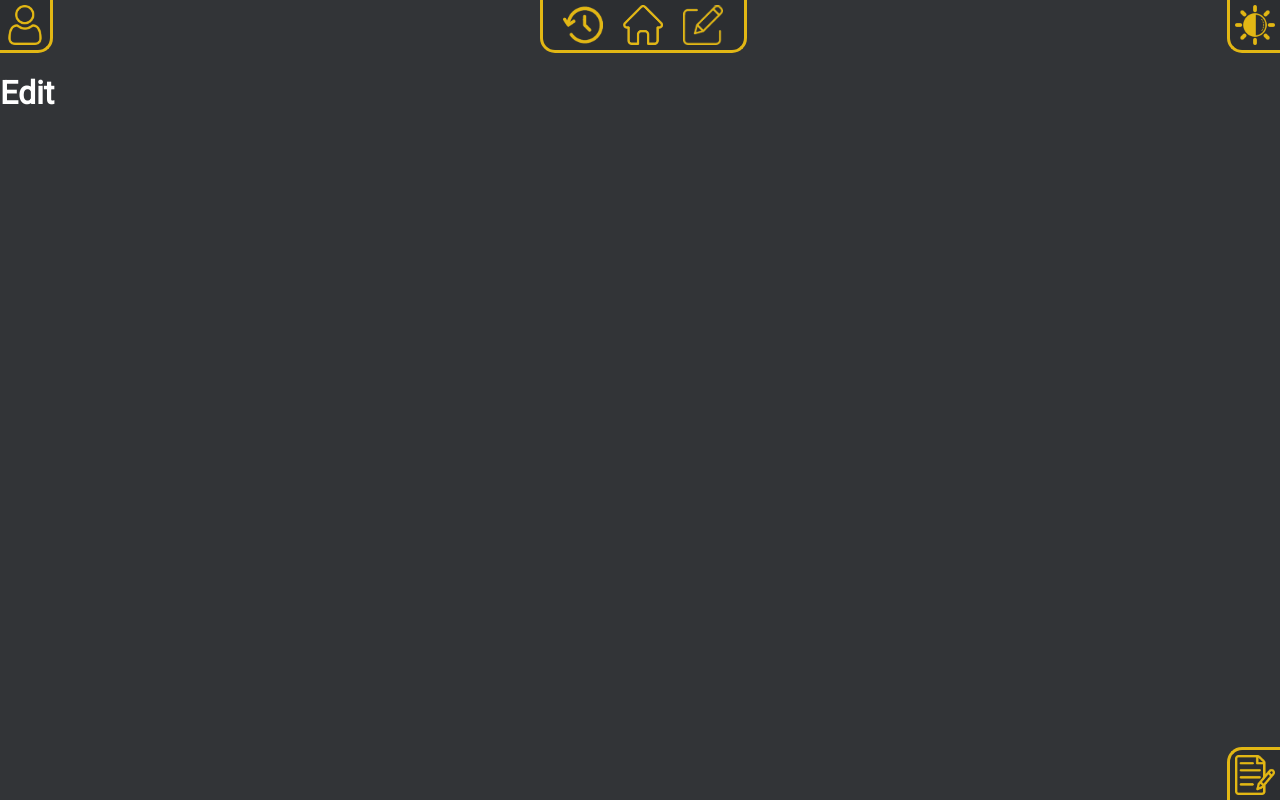
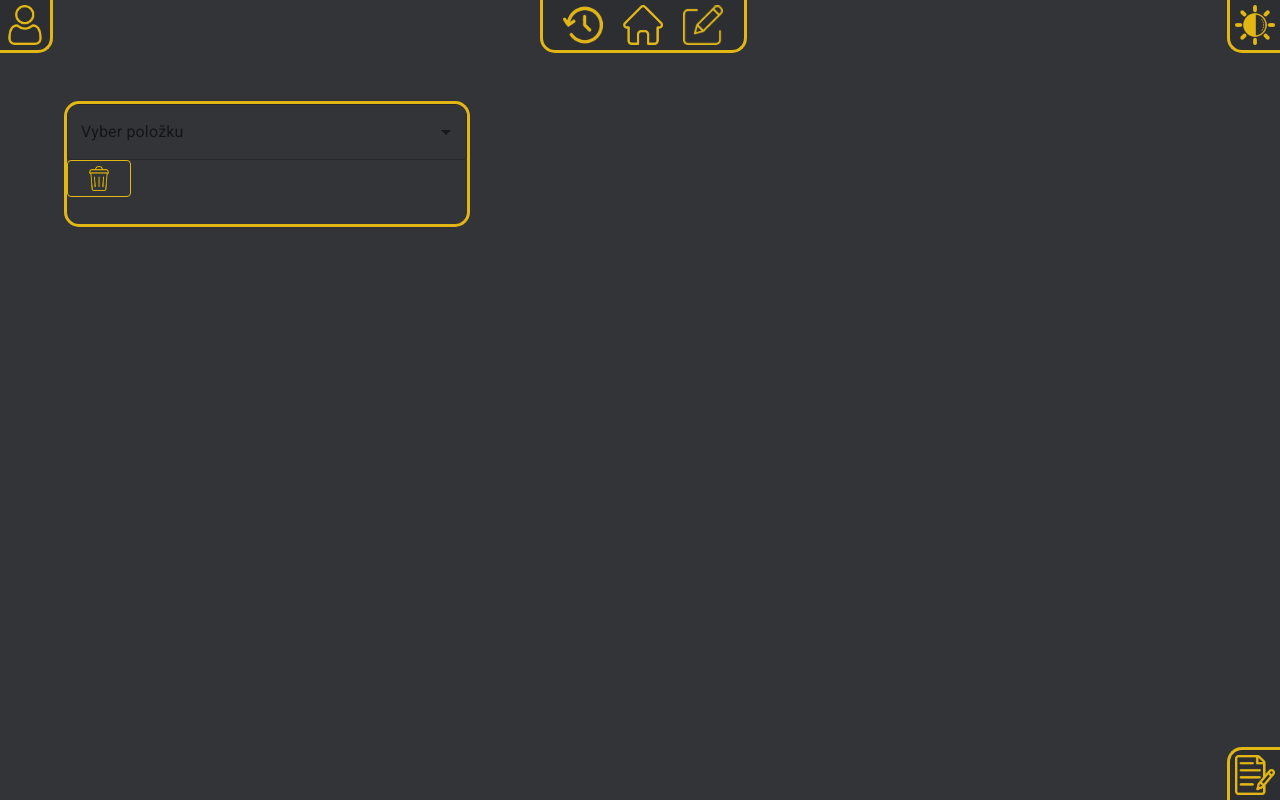
Before and after one commit to OndrejVselko/to-do-list, a React (Vite) app in the folder app/: page /edit in a window 1280 px wide. Built offline with nearby package versions, Linux system fonts and the light colour scheme.

Commit message:
Ready for connecting remove componenst

```diff
--- a/app/public/data.json
+++ b/app/public/data.json
@@ -259,5 +259,16 @@
         "state": 0,
         "project_id": 16,
         "comment": "Nějaká superzajímavá poznámka."
+    },
+    {
+        "id": 24,
+        "type": "task",
+        "name": "Udělat úkol",
+        "date": "2025-04-18T15:53:02.000Z",
+        "category": "Škola",
+        "priority": false,
+        "state": 0,
+        "project_id": null,
+        "comment": "Nějaká superzajímavá poznámka."
     }
 ]
--- a/app/src/App.css
+++ b/app/src/App.css
@@ -135,3 +135,13 @@ body{
   padding-left: 16px;
 
 }
+
+#remove_button{
+  border-color: var(--yellow);
+  color: var(--yellow);
+}
+
+#remove_button img{
+  height: 25px;
+  width: auto;
+}
--- a/app/src/components/Edit.jsx
+++ b/app/src/components/Edit.jsx
@@ -1,5 +1,26 @@
+import RemoveTask from "./RemoveTask.jsx";
+import {useEffect, useState} from "react";
+import * as React from "react";
+
 export default function Edit(){
+    //loading data for editing page
+    const [data, setData] = useState(null);
+    useEffect(() => {
+        fetch('/data.json')
+            .then(response => {
+                return response.json();
+            })
+            .then(data => {
+                setData(data);
+            })
+            .catch(error => console.error('Error fetching data:', error));
+    }, []);
+    if (!data) {
+        return <div>Loading...</div>;
+    }
+
+
     return(
-        <h1>Edit</h1>
+        <RemoveTask data={data}/>
     );
 }
--- /dev/null
+++ b/app/src/components/RemoveButton.jsx
@@ -0,0 +1,13 @@
+import * as React from 'react';
+import Button from '@mui/material/Button';
+
+export default function OutlinedButtons() {
+    return (
+        <Button id="remove_button" variant="outlined"
+                onClick={() => {
+                    alert('clicked');
+                }}
+
+        ><img src="src/icons/trash.png" alt="remove_task"/></Button>
+    );
+}
--- /dev/null
+++ b/app/src/components/RemoveComboBox.jsx
@@ -0,0 +1,53 @@
+import React, { useMemo } from 'react';
+import Autocomplete from '@mui/material/Autocomplete';
+import TextField from '@mui/material/TextField';
+
+export default function CustomOrderComboBox({ data }) {
+    // Vytvoření mapy projektů podle jejich id
+    const projectMap = useMemo(() => {
+        const projects = data.filter(item => item.type === 'project');
+        return projects.reduce((map, project) => {
+            map[project.id] = project.name;  // Mapujeme id projektu na jeho name
+            return map;
+        }, {});
+    }, [data]);
+
+    const orderedOptions = useMemo(() => {
+        const tasks = data.filter(item => item.type === 'task'); // Běžné úkoly
+        const projects = data.filter(item => item.type === 'project'); // Projekty
+        const subtasks = data.filter(item => item.type === 'subtask'); // Subtasky
+
+        // Seskupení subtasků podle project_id
+        const groupedSubtasks = subtasks.reduce((groups, subtask) => {
+            const groupKey = subtask.project_id || 'no_project';  // Pokud nemá project_id, bude v "no_project"
+            if (!groups[groupKey]) groups[groupKey] = [];
+            groups[groupKey].push(subtask);
+            return groups;
+        }, {});
+
+        // Kombinace všech úkolů (tasks, projekty, subtasky)
+        return [
+            ...tasks,
+            ...projects,
+            ...Object.values(groupedSubtasks).flat()
+        ];
+    }, [data]);
+
+    return (
+        <Autocomplete
+            disablePortal
+            options={orderedOptions}
+            groupBy={option => {
+                if (option.type === 'task') return 'Běžné úkoly'; // Pro běžné úkoly
+                if (option.type === 'project') return 'Projekty'; // Pro projekty
+                if (option.type === 'subtask') {
+                    const projectName = option.project_id ? projectMap[option.project_id] : 'Bez projektu'; // Název projektu pro subtasky
+                    return `Projekt: ${projectName}`;  // Skupina pro subtasky
+                }
+                return '';
+            }}
+            getOptionLabel={option => option.name}
+            renderInput={params => <TextField {...params} label="Vyber položku" />}
+        />
+    );
+}
--- /dev/null
+++ b/app/src/components/RemoveTask.jsx
@@ -0,0 +1,10 @@
+import RemoveComboBox from "./RemoveComboBox.jsx";
+import RemoveButton from "./RemoveButton.jsx";
+export default function RemoveTask({data}){
+    return(
+        <div className="bubble" style={{height: "120px"}}>
+            <RemoveComboBox data={data}/>
+            <RemoveButton/>
+        </div>
+    );
+}
```
Also changed, not shown: app/src/icons/trash.png (added), app/src/index.css (line endings or trailing spaces).
